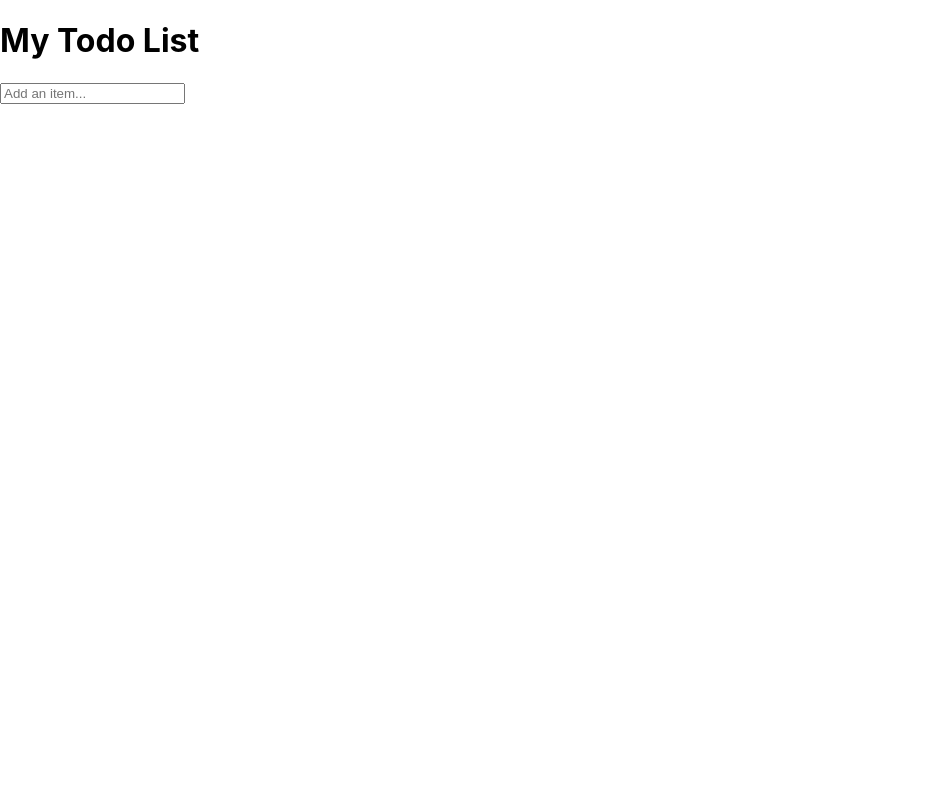
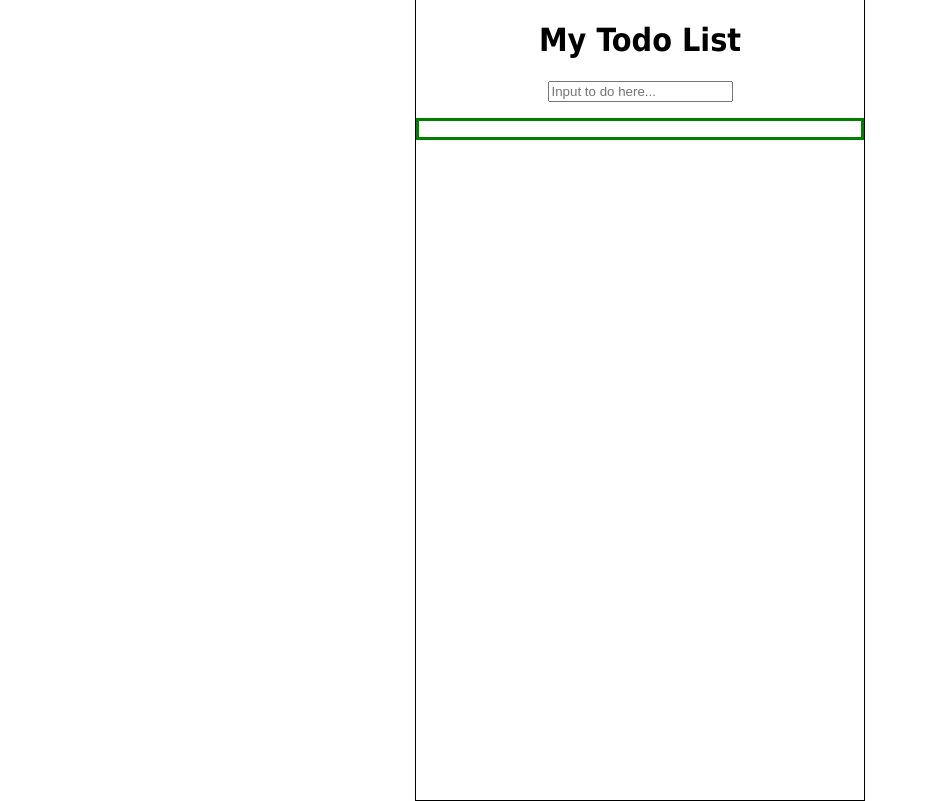
Before and after one commit to nmuceros/muceros__nolita--assignment-2, a React (Create React App) app in the folder todo-app/: page / in a window 1280 px wide. Shown: the whole page, without its empty margins (0-928 px from the left). Built offline with nearby package versions, Linux system fonts and the light colour scheme.

Commit message:
adds checkbox

```diff
--- a/todo-app/src/App.css
+++ b/todo-app/src/App.css
@@ -1,3 +1,160 @@
-.App {
+body, html {
+  padding: 0;
+  margin: 0;
+  font-family: Tahoma;
+  overflow: auto;
+}
+
+.main-container {
+  /* position: fixed; */
+  position: absolute;
+  width: 35%;
+  /* height: auto; */
+  height: 100%;
+  top: 50%;
+  left: 50%;
+  transform: translate(-50%, -50%);
+  border-style: solid;
+  border-width: 1px;
+  /* text-align: center; */
+
+}
+
+h1 {
   text-align: center;
 }
+
+.form-container {
+  text-align: center;
+  /* position: -webkit-sticky; */
+  /* position: sticky; */
+  margin-bottom: 1rem;
+  /* text-align: center; */
+
+}
+
+/* .sticky-here {
+  position: -webkit-sticky;
+  position: sticky;
+} */
+
+form {
+  /* margin-bottom: 1rem;
+  text-align: center; */
+
+}
+
+.todo-container {
+  position: relative;
+  /* background-color: red; */
+  border-style: solid;
+  border-width: 3px;
+  border-color: green;
+  max-height: 24rem;
+  overflow: hidden;
+  overflow-y: auto;
+
+}
+
+.todo-list {
+  /* background-color: red; */
+}
+
+.todo-list label {
+  /* color: green; */
+}
+
+.todo-item-container {
+  /* padding-left: 2rem; */
+  /* width: 30%; */
+  /* background-color: yellow; */
+}
+
+ul {
+  /* position: relative; */
+  list-style-type: none;
+  /* overflow: hidden; */
+}
+
+/* The container */
+/* .todo-list .checkbox-container { */
+.checkbox-container {
+  display: block;
+  position: relative;
+  padding-left: 2rem;
+  margin-right: 2rem;
+  /* margin-bottom: 12px; */
+  cursor: pointer;
+  font-size: 22px;
+  -webkit-user-select: none;
+  -moz-user-select: none;
+  -ms-user-select: none;
+  user-select: none;
+
+  /* color: yellow; */
+  border-style: solid;
+  border-width: 5px;
+  border-color: pink;
+}
+
+/* Hide the browser's default checkbox */
+.checkbox-container input {
+  position: absolute;
+  opacity: 0;
+  cursor: pointer;
+  height: 0;
+  width: 0;
+
+  /* opacity: 1;
+  color: red; */
+}
+
+/* Create a custom checkbox */
+.checkmark {
+  position: absolute;
+  top: 0;
+  left: 0;
+  height: 25px;
+  width: 25px;
+  background-color: #eee;
+
+  /* background-color: red; */
+}
+
+/* On mouse-over, add a grey background color */
+.checkbox-container:hover input ~ .checkmark {
+  background-color: #ccc;
+}
+
+/* When the checkbox is checked, add a blue background */
+.checkbox-container input:checked ~ .checkmark {
+  background-color: #2196F3;
+}
+
+
+/* Create the checkmark/indicator (hidden when not checked) */
+.checkmark:after {
+  content: "";
+  position: absolute;
+  display: none;
+
+  /* background-color: red; */
+}
+
+/* Show the checkmark when checked */
+.checkbox-container input:checked ~ .checkmark:after {
+  display: block;
+}
+
+/* Style the checkmark/indicator */
+.checkbox-container .checkmark:after {
+  left: 9px;
+  top: 5px;
+  width: 5px;
+  height: 10px;
+  border: solid white;
+  border-width: 0 3px 3px 0;
+  -webkit-transform: rotate(45deg);
+  -ms-transform: rotate(45deg);
+  transform: rotate(45deg);
+}
--- a/todo-app/src/App.js
+++ b/todo-app/src/App.js
@@ -7,7 +7,7 @@ function App() {
   return (
 
 
-    <div className="container">
+    <div className="main-container">
       <h1>My Todo List</h1>
          <TodoList />
   </div>
--- a/todo-app/src/components/Todo.js
+++ b/todo-app/src/components/Todo.js
@@ -27,10 +27,19 @@ const Todo = ({entered_todo, todos, setTodos, todo }) => {
 
 
     return (
-        <div>
+        <div className="todo-item-container">
             <li className="todo-item" onClick={completeTodoHandler}
                 style={{ color: completed === true ? "grey" : "" }}>
-                {entered_todo}
+
+                <label className="checkbox-container">
+
+                    <input type="checkbox" />
+                    <span className="checkmark"></span>
+                    {entered_todo}
+                </label>
+
+
+
             </li>
         </div>
 
--- a/todo-app/src/components/TodoList.js
+++ b/todo-app/src/components/TodoList.js
@@ -1,5 +1,6 @@
 import React, { useState } from "react";
 import Todo from "./Todo";
+import "../../src/App.css"
 
 
 const TodoList = () => {
@@ -24,22 +25,26 @@ const TodoList = () => {
 
 
     return (
-        <div>
+        <div className="todo-list-container">
+            <div className="form-container">
                 <form onSubmit={ submitTodo_Handler }>
                     <input
                         className="form-control"
                         type="text"
-                    placeholder="Add an item..."
+                        placeholder="Input to do here..."
                         onChange={ changeTodo_Handler}
                         value = { todo } />
                 </form>
-
-            {/* <div className="todo-container"> */}
+            </div>
+            {/* <div className="sticky-here">Sticky Here</div> */}
+            <div className="todo-container">
                 <ul className="todo-list">
                     {todos.map((todo) =>
                         // <div key={todo.id}>
 
-                            <label class="container">
+                            // <label className="chekcbox-container">
+                            //      <span className="checkmark"></span>
+                            //      <input type="checkbox" />
 
                                 <Todo
                                     id={todo.id}
@@ -49,9 +54,9 @@ const TodoList = () => {
                                     todo={todo}
                                 />
 
-                                 <input type="checkbox" />
-                                 <span class="checkmark"></span>
-                            </label>
+
+
+                            // </label>
 
 
 
@@ -63,7 +68,7 @@ const TodoList = () => {
 
 
                 </ul>
-             {/* </div> */}
+             </div>
 
 
 
```
Lines whose indentation alone changed are shown as unchanged.
